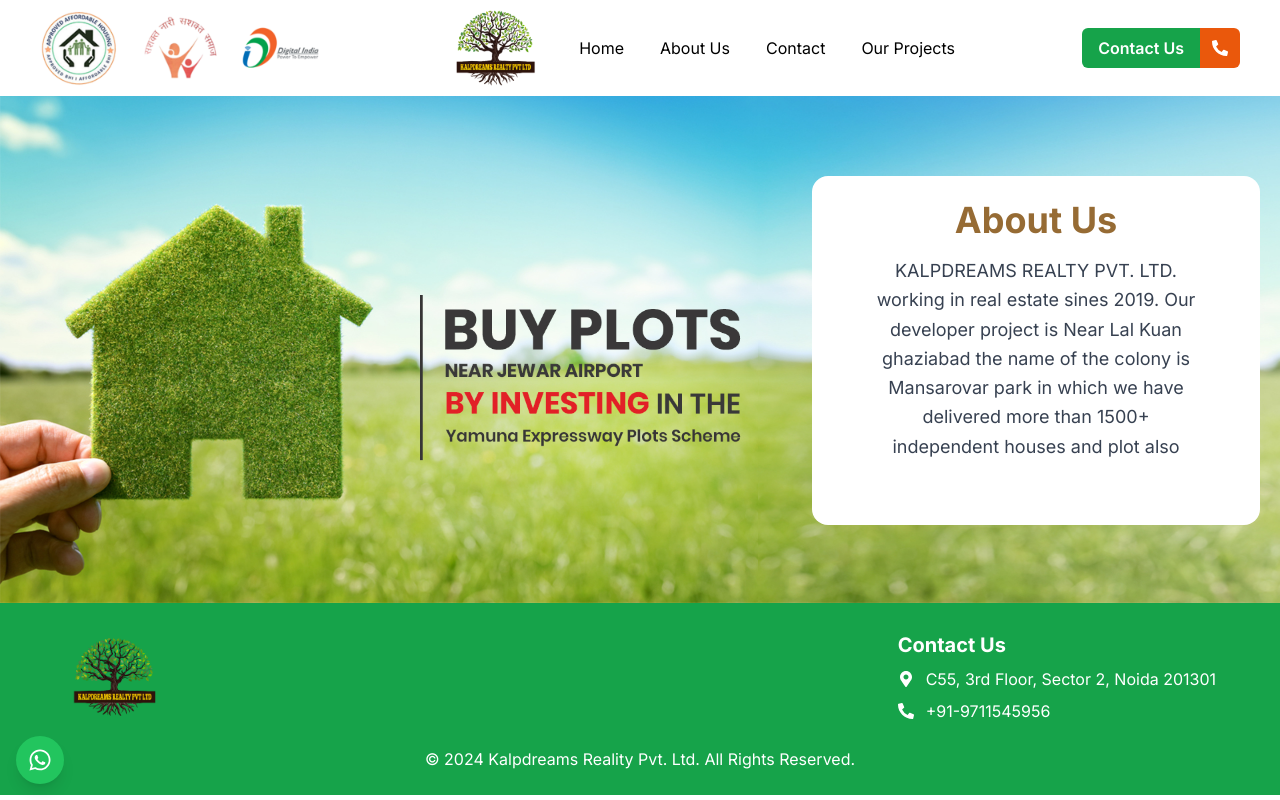
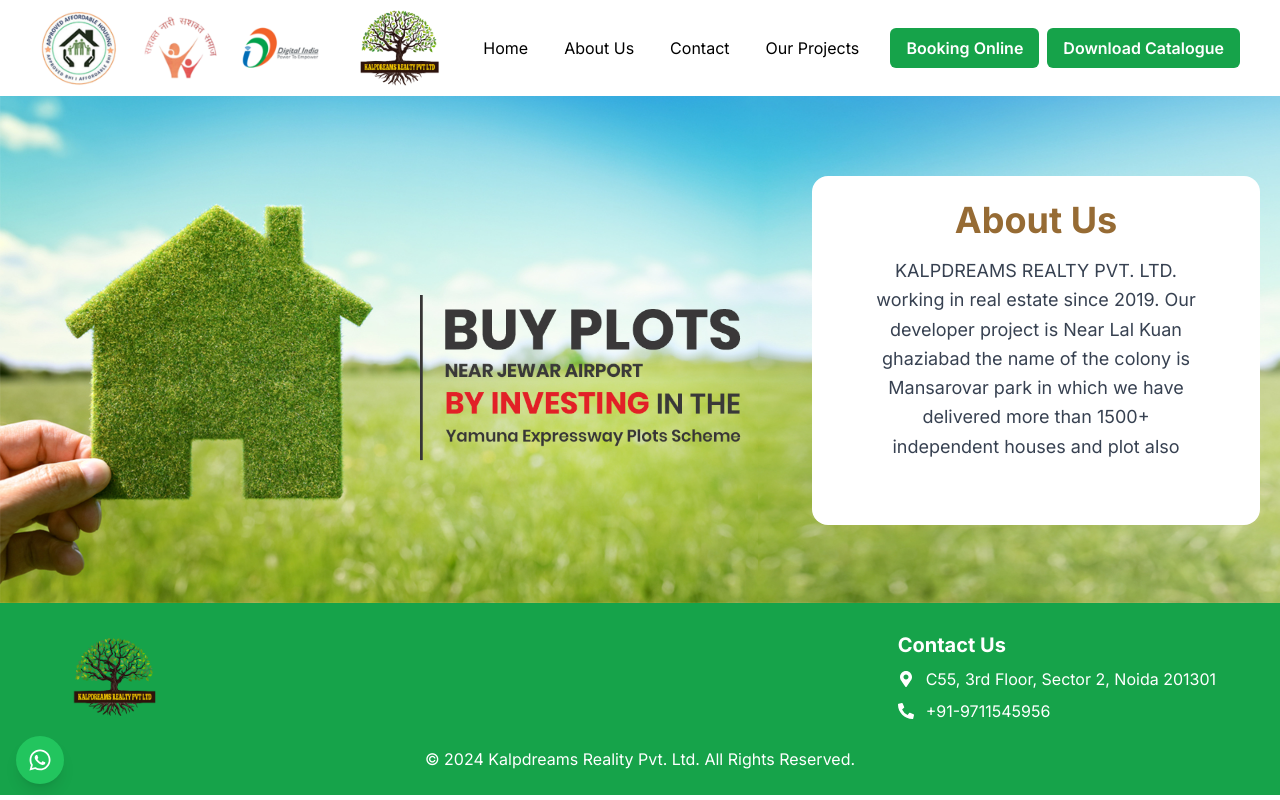
Before and after one commit to Sahilwagh03/kalpdreams-realty, a Next.js app: page /about in a window 1280 px wide. Built offline with nearby package versions, Linux system fonts and the light colour scheme.

Commit message:
final changes

```diff
--- a/src/app/about/page.jsx
+++ b/src/app/about/page.jsx
@@ -6,14 +6,14 @@
     return (
         <section className='relative'>
             <Image src='/assets/Hero_img.jpg' width={1000} height={1000} alt='Hero_img' className='w-full h-full' />
-            <div className='absolute top-20 right-5'>
+            <div className='absolute top-20 md:right-5 right-0  md:px-0 px-4'>
                 <div className="bg-white py-6 mb-5 max-w-md min-w-[350px] w-full rounded-2xl">
                     <div className="container mx-auto px-6 md:px-12 lg:px-16">
                         {/* Introduction div */}
                         <div className="text-center mb-10">
                             <h2 className="text-4xl font-bold text-[#966b34] mb-4">About Us</h2>
                             <p className="text-lg text-gray-700 leading-relaxed">
-                                KALPDREAMS REALTY PVT. LTD. working in real estate sines 2019. Our developer project is Near Lal
+                                KALPDREAMS REALTY PVT. LTD. working in real estate since 2019. Our developer project is Near Lal
                                 Kuan ghaziabad the name of the colony is Mansarovar park in which we have delivered more than
                                 1500+ independent houses and plot also
                             </p>
--- a/src/app/components/AboutUs.jsx
+++ b/src/app/components/AboutUs.jsx
@@ -9,7 +9,7 @@
                 <div className="text-center mb-10">
                     <h2 className="text-4xl font-bold text-[#966b34] mb-4">About Us</h2>
                     <p className="text-lg text-gray-700 leading-relaxed">
-                        KALPDREAMS REALTY PVT. LTD. working in real estate sines 2019. Our developer project is Near Lal
+                        KALPDREAMS REALTY PVT. LTD. working in real estate since 2019. Our developer project is Near Lal
                         Kuan ghaziabad the name of the colony is Mansarovar park in which we have delivered more than
                         1500+ independent houses and plot also
                     </p>
--- a/src/app/components/ContactForm/ContactForm.jsx
+++ b/src/app/components/ContactForm/ContactForm.jsx
@@ -4,7 +4,7 @@
 import Input from '../Input/Input';
 import Button from '../Button/Button';
 
-const ContactForm = ({heading}) => {
+const ContactForm = ({ heading }) => {
     const [formState, setFormState] = useState({ name: '', email: '', phone: '', message: '' });
     const [errors, setErrors] = useState({});
 
@@ -38,14 +38,17 @@
             setErrors({});
             // Handle form submission logic here
             console.log("Submitting form with:", formState);
+            // Reset the form after submission
+            setFormState({ name: '', email: '', phone: '', message: '' });
         }
+
     };
 
     return (
         <div className="flex items-center justify-center">
             <Card className="max-w-md min-w-[350px] w-full !bg-white">
                 <CardHeader className='!mb-4 flex items-start '>
-                    <h1 className="text-2xl font-bold text-black dark:text-white text-left ">{heading ||"Form"}</h1>
+                    <h1 className="text-2xl font-bold text-black dark:text-white text-left ">{heading || "Form"}</h1>
                 </CardHeader>
                 <CardBody>
                     <div className="flex flex-col gap-4">
--- a/src/app/components/Navbar.jsx
+++ b/src/app/components/Navbar.jsx
@@ -1,38 +1,78 @@
 'use client'
 import Image from 'next/image'
-import React from 'react'
+import React, { useState } from 'react'
 import Button from './Button/Button'
-import { FaPhoneAlt } from "react-icons/fa";
+import { FaPhoneAlt, FaBars, FaTimes } from "react-icons/fa";
 import NavItems from './NavItems';
 import Link from 'next/link';
 
 const Navbar = () => {
+  const [menuOpen, setMenuOpen] = useState(false);
+
+  const toggleMenu = () => {
+    setMenuOpen(!menuOpen);
+  };
+
   return (
     <div className='flex flex-row justify-between items-center px-4 md:px-10'>
+      {/* Logo section for larger screens */}
       <div className='hidden md:flex flex-row gap-5 items-center'>
         <Image src='/assets/approved_1.jpg' width={100} height={100} alt='kalpdreams logo' className='w-20 h-auto' />
         <Image src='/assets/approved_2.jpg' width={100} height={100} alt='kalpdreams logo' className='w-20 h-auto' />
         <Image src='/assets/approved_3.jpg' width={100} height={100} alt='kalpdreams logo' className='w-20 h-auto' />
       </div>
+
+      {/* Main logo and nav items */}
       <div className='flex flex-row gap-9 items-center'>
         <Image src='/assets/kalpdreams_logo.png' width={100} height={100} alt='kalpdreams logo' className='w-24 h-auto' />
+        <div className='hidden md:flex'>
           <NavItems />
         </div>
-      <nav className='flex flex-row items-center '>
-        <Button className='bg-green-600 !text-white font-semibold !rounded-tr-none !rounded-br-none'>
+      </div>
+
+      {/* Contact and Phone Icon */}
+      <nav className='flex flex-row items-center gap-2'>
+        <div className='flex flex-row items-center'>
+          <Button className='bg-green-600 !text-white font-semibold'>
             <Link
               href="https://wa.me/9711545956"
               target="_blank"
               rel="noopener noreferrer">
-            Contact Us
+              Booking Online
             </Link>
           </Button>
-        <div className='bg-orange-600 p-3 rounded-tr-md rounded-br-md'>
-          <FaPhoneAlt className='text-white' />
+        </div>
+        <div className='hidden md:flex flex-row items-center'>
+          <Button className='bg-green-600 !text-white font-semibold'>
+            <Link
+              href="https://wa.me/9711545956"
+              target="_blank"
+              rel="noopener noreferrer">
+              Download Catalogue
+            </Link>
+          </Button>
         </div>
       </nav>
+
+
+      {/* Mobile Menu Button */}
+      <div className='md:hidden'>
+        <button onClick={toggleMenu} className='text-2xl text-green-600'>
+          {menuOpen ? <FaTimes /> : <FaBars />}
+        </button>
       </div>
-  )
+
+      {/* Mobile Menu */}
+      {menuOpen && (
+        <div className='absolute z-50 top-24 left-0 w-full bg-white flex flex-col items-center md:hidden'>
+          <Link href="/" className='p-4 text-green-600'>Home</Link>
+          <Link href="/about" className='p-4 text-green-600'>About Us</Link>
+          <Link href="/contact" className='p-4 text-green-600'>Contact</Link>
+          <Link href="/projects" className='p-4 text-green-600'>Our Projects</Link>
+        </div>
+      )}
+    </div>
+  );
 }
 
-export default Navbar
+export default Navbar;
--- a/src/app/layout.js
+++ b/src/app/layout.js
@@ -9,8 +9,8 @@
 const inter = Inter({ subsets: ["latin"] });
 
 export const metadata = {
-  title: "Kalpdreams Realty Pvt Ltd sines 2019 | Home",
-  description:'KALPDREAMS REALTY PVT. LTD. working in real estate sines 2019. Our developer project is Near Lal Kuan ghaziabad the name of the colony is Mansarovar park in which we have delivered more than 1500+ independent houses and plot also',
+  title: "Kalpdreams Realty Pvt Ltd since 2019 | Home",
+  description:'KALPDREAMS REALTY PVT. LTD. working in real estate since 2019. Our developer project is Near Lal Kuan ghaziabad the name of the colony is Mansarovar park in which we have delivered more than 1500+ independent houses and plot also',
 };
 
 export default function RootLayout({ children }) {
```
Lines whose indentation alone changed are shown as unchanged.
